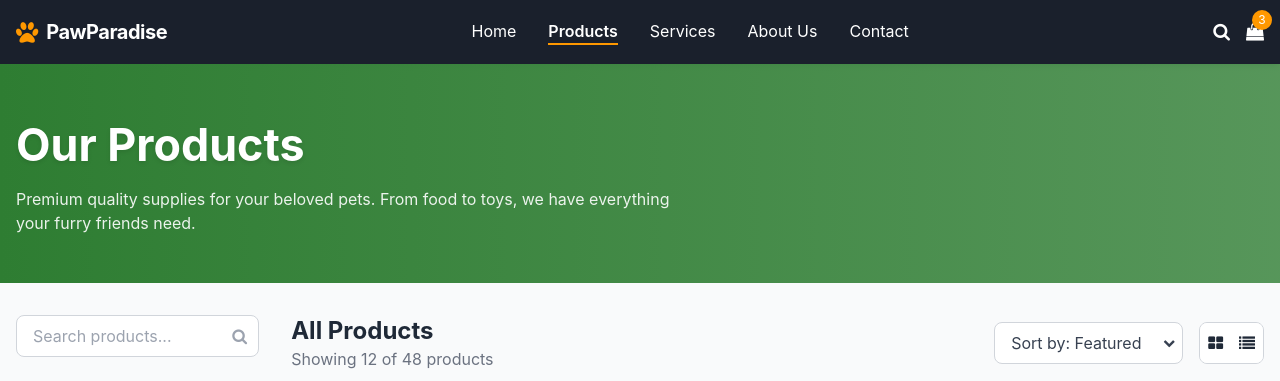
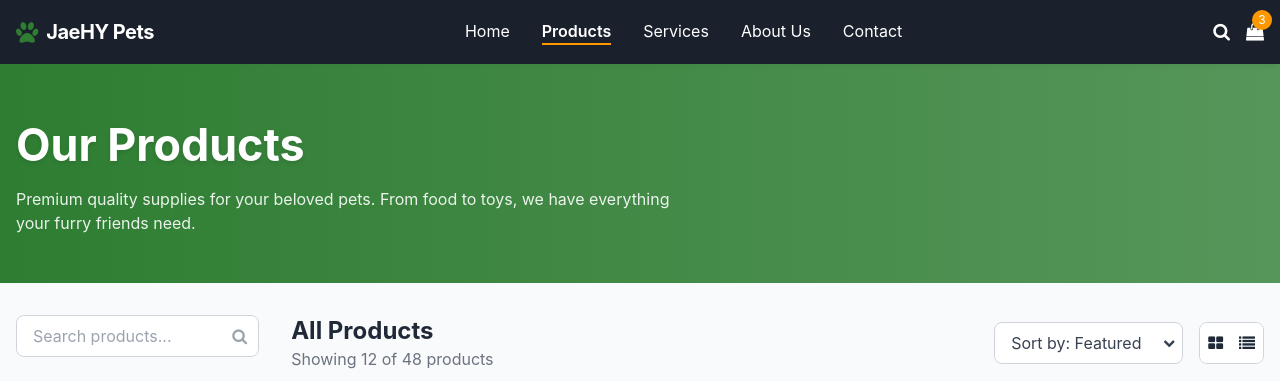
Before and after one commit to jinshenglan-0/jinshenglan-0.github.io, a plain HTML site: page Products1.html in a window 1280 px wide. Shown: the top 381 px of the page. Drawn offline with nearby package versions, Linux system fonts and the light colour scheme.

Commit message:
Update Products1.html

```diff
--- a/Products1.html
+++ b/Products1.html
@@ -47,8 +47,8 @@
             <div class="flex justify-between items-center py-4">
                 <!-- Brand Logo -->
                 <a href="#" class="flex items-center space-x-2">
-                    <i class="fa fa-paw text-2xl text-secondary"></i>
-                    <span class="text-xl font-bold tracking-tight">PawParadise</span>
+                    <i class="fa fa-paw text-2xl text-primary"></i>
+                    <span class="text-xl font-bold tracking-tight">JaeHY Pets</span>
                 </a>
 
                 <!-- Desktop Navigation Menu -->
```
